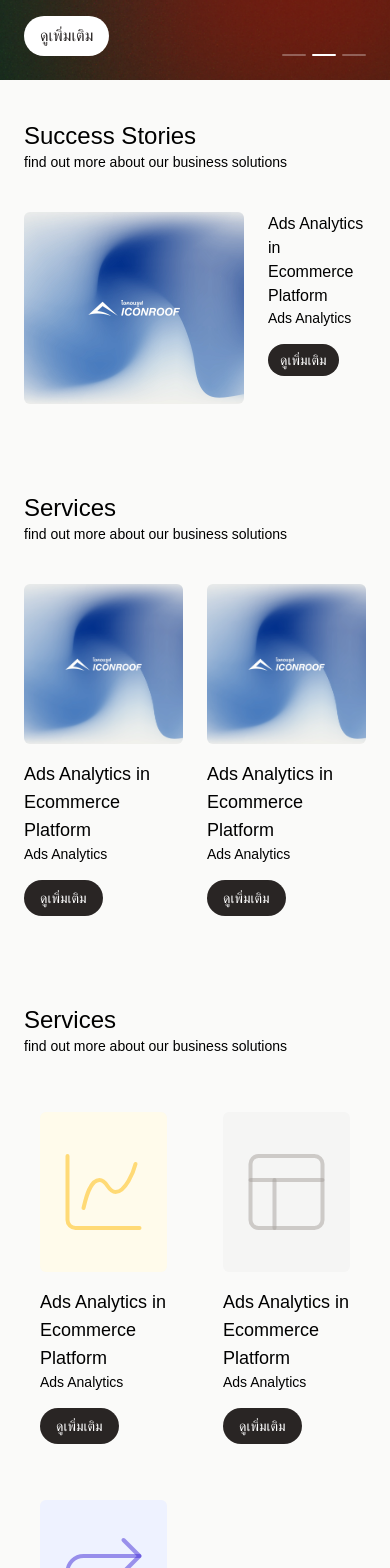
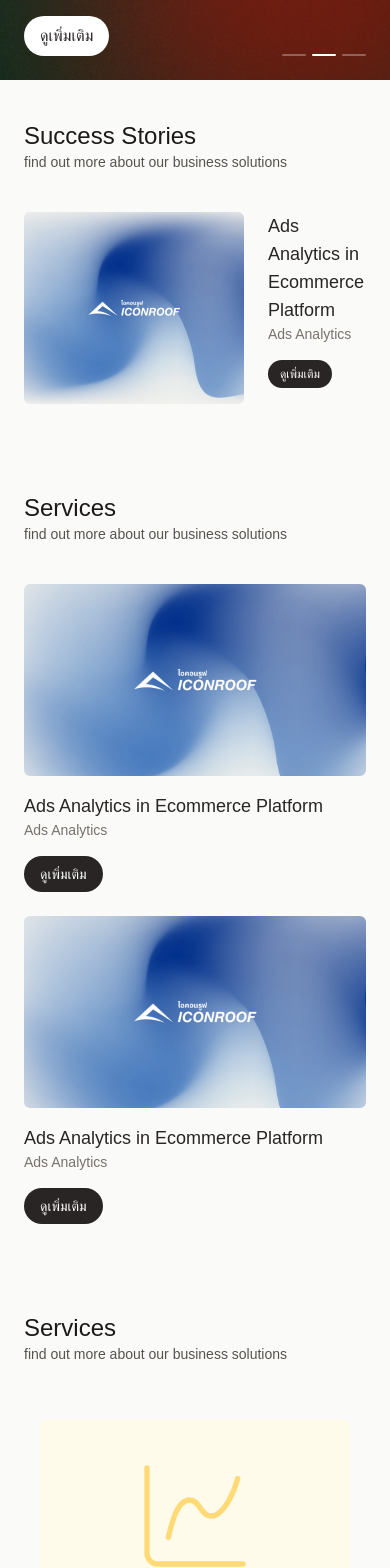
Before and after one commit to dhanavadh/rinkai, a SvelteKit app: page / in a window 390 px wide. Shown: the part 420-1988 px from the top of the page. Built offline with nearby package versions, Linux system fonts and the light colour scheme; a web font is replaced by a local one.

Commit message:
fix: layout/components

```diff
--- a/src/app.css
+++ b/src/app.css
@@ -6,9 +6,114 @@
 	--font-ibm-looped: 'IBM Plex Sans Thai Looped', sans-serif;
 }
 
+/* ========================================
+   DESIGN SYSTEM - Global Styles
+   ======================================== */
+
+/* --- Typography --- */
+
+/* Section Titles */
+.text-section-title {
+	@apply text-2xl font-medium text-stone-900 md:text-4xl;
+}
+
+/* Section Subtitles */
+.text-section-subtitle {
+	@apply text-sm text-stone-600 md:text-base;
+}
+
+/* Card Titles */
+.text-card-title {
+	@apply text-lg font-medium text-stone-800 md:text-xl;
+}
+
+/* Card Description */
+.text-card-desc {
+	@apply text-sm text-stone-500 md:text-base;
+}
+
+/* Body Text */
+.text-body {
+	@apply text-sm text-stone-600 md:text-base;
+}
+
+/* Caption/Small Text */
+.text-caption {
+	@apply text-xs text-stone-500 md:text-sm;
+}
+
+/* --- Buttons --- */
+
+/* Primary Button */
+.btn-primary {
+	@apply inline-flex w-fit items-center justify-center rounded-full bg-stone-800 px-4 py-2 text-sm font-medium text-white transition-colors hover:bg-stone-700 md:px-6 md:py-3 md:text-base;
+}
+
+/* Secondary Button */
+.btn-secondary {
+	@apply inline-flex w-fit items-center justify-center rounded-full border border-stone-300 bg-white px-4 py-2 text-sm font-medium text-stone-800 transition-colors hover:bg-stone-50 md:px-6 md:py-3 md:text-base;
+}
+
+/* Small Button */
+.btn-sm {
+	@apply inline-flex w-fit items-center justify-center rounded-full bg-stone-800 px-3 py-1.5 text-xs font-medium text-white transition-colors hover:bg-stone-700 md:px-4 md:py-2 md:text-sm;
+}
+
+/* --- Links --- */
+
+/* Text Link */
+.link {
+	@apply text-sm font-medium text-stone-600 transition-colors hover:text-stone-900 md:text-base;
+}
+
+/* Link with underline */
 .link-underline {
 	@apply underline-offset-4 hover:underline;
 }
+
+/* Link with arrow */
+.link-arrow {
+	@apply inline-flex items-center gap-1 text-sm font-medium text-stone-600 transition-colors hover:text-stone-900 md:text-base;
+}
+
+/* --- Cards --- */
+
+/* Card Container */
+.card {
+	@apply rounded-2xl border border-stone-200 bg-white p-4 transition-all hover:border-stone-300 hover:shadow-sm md:p-6;
+}
+
+/* Card Image Container */
+.card-image {
+	@apply mb-4 h-40 w-full overflow-hidden rounded-lg md:h-56;
+}
+
+/* Card Image */
+.card-image img {
+	@apply h-full w-full object-cover;
+}
+
+/* --- Sections --- */
+
+/* Section Spacing */
+.section-gap {
+	@apply py-8 md:py-12;
+}
+
+/* Content Container Heights */
+.h-card-image {
+	@apply h-40 md:h-56;
+}
+
+.h-card-image-lg {
+	@apply h-48 md:h-64;
+}
+
+.h-icon-container {
+	@apply h-32 md:h-48;
+}
+
+/* --- Utilities --- */
 
 @utility no-scrollbar {
 	@apply [scrollbar-width:none] [&::-webkit-scrollbar]:hidden;
--- a/src/lib/components/ui/Slider.svelte
+++ b/src/lib/components/ui/Slider.svelte
@@ -48,12 +48,12 @@
 	<div class="flex flex-col items-center justify-center gap-6">
 		<span class="flex w-full items-start justify-between" id="product">
 			<div>
-				<p class="text-sm text-neutral-600 md:text-base">{sectionSubtitle}</p>
-				<h2 class="mt-1 mb-2 text-2xl leading-tight text-neutral-900 md:text-4xl">
+				<h2 class="text-section-title">
 					{sectionTitle}
 				</h2>
+				<p class="text-section-subtitle mt-1">{sectionSubtitle}</p>
 			</div>
-			<a href="/" class="text-sm text-neutral-500 md:text-base">ดูทั้งหมด</a>
+			<a href="/" class="link">ดูทั้งหมด</a>
 		</span>
 
 		<div class="relative w-full">
@@ -75,13 +75,13 @@
 						<div class="relative mb-4 h-64 w-52 overflow-hidden rounded-sm md:h-96 md:w-76">
 							<img src={item.imageUrl} alt={item.title} class="h-full w-full object-cover" />
 						</div>
-						<p class="text-sm font-semibold text-neutral-700 md:text-base">{item.title}</p>
-						<p class="mb-2 text-xs text-neutral-400 md:text-sm">
+						<p class="text-card-title">{item.title}</p>
+						<p class="text-card-desc mb-2">
 							{item.description}
 						</p>
-						<a href={item.linkUrl} class="text-xs font-medium text-neutral-600 md:text-sm">
+						<a href={item.linkUrl} class="link-arrow">
 							ดูรายละเอียด
-							<ArrowUpRight class="ml-1 inline-block h-4 w-4" />
+							<ArrowUpRight class="h-4 w-4" />
 						</a>
 					</div>
 				{/each}
--- a/src/routes/+page.svelte
+++ b/src/routes/+page.svelte
@@ -97,141 +97,112 @@
 	<div class="mb-12 flex flex-col gap-6">
 		<Section>
 			<div class="col-span-12 mt-4 mb-4">
-				<h1 class="text-2xl md:text-4xl">Success Stories</h1>
-				<p class="text-sm md:text-base">find out more about our business solutions</p>
+				<h1 class="text-section-title">Success Stories</h1>
+				<p class="text-section-subtitle">find out more about our business solutions</p>
 			</div>
 
 			<div class="col-span-8">
 				<img
 					src="/usecase/iconv.webp"
 					alt="Business Solutions"
-					class="h-48 w-full rounded-md object-cover md:h-full"
+					class="h-card-image-lg w-full rounded-md object-cover md:h-full"
 				/>
 			</div>
 
 			<div class="col-span-4 flex flex-col justify-start gap-4">
 				<div>
-					<h2 class="text-base font-medium md:text-2xl">Ads Analytics in Ecommerce Platform</h2>
-					<p class="text-sm md:text-base">Ads Analytics</p>
+					<h2 class="text-card-title">Ads Analytics in Ecommerce Platform</h2>
+					<p class="text-card-desc">Ads Analytics</p>
 				</div>
-				<a
-					href="/"
-					class="flex w-fit items-center rounded-full bg-stone-800 px-3 py-1.5 text-sm font-medium text-white md:px-4 md:py-2 md:text-base"
-				>
-					ดูเพิ่มเติม
-				</a>
+				<a href="/" class="btn-sm">ดูเพิ่มเติม</a>
 			</div>
 		</Section>
 
 		<Section>
 			<div class="col-span-12 mt-4 mb-4">
-				<h1 class="text-2xl md:text-4xl">Services</h1>
-				<p class="text-sm md:text-base">find out more about our business solutions</p>
+				<h1 class="text-section-title">Services</h1>
+				<p class="text-section-subtitle">find out more about our business solutions</p>
 			</div>
 
-			<div class="col-span-6">
+			<div class="col-span-12 md:col-span-6">
 				<img
 					src="/usecase/iconv.webp"
 					alt="Business Solutions"
-					class="mb-4 h-40 w-full rounded-md object-cover md:h-64"
+					class="mb-4 h-card-image-lg w-full rounded-md object-cover"
 				/>
 				<div class="flex flex-col gap-4">
 					<div>
-						<h2 class="text-lg font-medium md:text-2xl">Ads Analytics in Ecommerce Platform</h2>
-						<p class="text-sm md:text-base">Ads Analytics</p>
+						<h2 class="text-card-title">Ads Analytics in Ecommerce Platform</h2>
+						<p class="text-card-desc">Ads Analytics</p>
 					</div>
-					<a
-						href="/"
-						class="flex w-fit items-center rounded-full bg-stone-800 px-4 py-2 text-sm font-medium text-white md:text-base"
-					>
-						ดูเพิ่มเติม
-					</a>
+					<a href="/" class="btn-primary">ดูเพิ่มเติม</a>
 				</div>
 			</div>
 
-			<div class="col-span-6">
+			<div class="col-span-12 md:col-span-6">
 				<img
 					src="/usecase/iconv.webp"
 					alt="Business Solutions"
-					class="mb-4 h-40 w-full rounded-md object-cover md:h-64"
+					class="mb-4 h-card-image-lg w-full rounded-md object-cover"
 				/>
 				<div class="flex flex-col gap-4">
 					<div>
-						<h2 class="text-lg font-medium md:text-2xl">Ads Analytics in Ecommerce Platform</h2>
-						<p class="text-sm md:text-base">Ads Analytics</p>
+						<h2 class="text-card-title">Ads Analytics in Ecommerce Platform</h2>
+						<p class="text-card-desc">Ads Analytics</p>
 					</div>
-					<a
-						href="/"
-						class="flex w-fit items-center rounded-full bg-stone-800 px-4 py-2 text-sm font-medium text-white md:text-base"
-					>
-						ดูเพิ่มเติม
-					</a>
+					<a href="/" class="btn-primary">ดูเพิ่มเติม</a>
 				</div>
 			</div>
 		</Section>
+
 		<Section>
 			<div class="col-span-12 mt-4 mb-4">
-				<h1 class="text-2xl md:text-4xl">Services</h1>
-				<p class="text-sm md:text-base">find out more about our business solutions</p>
+				<h1 class="text-section-title">Services</h1>
+				<p class="text-section-subtitle">find out more about our business solutions</p>
 			</div>
 
-			<div class="col-span-6 rounded-md p-4 md:col-span-4">
+			<div class="col-span-12 rounded-md p-4 md:col-span-4">
 				<div
-					class="mb-4 flex h-40 w-full items-center justify-center rounded-md bg-amber-50 md:h-64"
+					class="mb-4 flex h-card-image-lg w-full items-center justify-center rounded-md bg-amber-50"
 				>
-					<ChartSpline class="h-24 w-full text-amber-400/50 md:h-48" strokeWidth={1} />
+					<ChartSpline class="h-icon-container w-full text-amber-400/50" strokeWidth={1} />
 				</div>
 				<div class="flex flex-col gap-4">
 					<div>
-						<h2 class="text-lg font-medium md:text-2xl">Ads Analytics in Ecommerce Platform</h2>
-						<p class="text-sm md:text-base">Ads Analytics</p>
+						<h2 class="text-card-title">Ads Analytics in Ecommerce Platform</h2>
+						<p class="text-card-desc">Ads Analytics</p>
 					</div>
-					<a
-						href="/"
-						class="flex w-fit items-center rounded-full bg-stone-800 px-4 py-2 text-sm font-medium text-white md:text-base"
-					>
-						ดูเพิ่มเติม
-					</a>
+					<a href="/" class="btn-primary">ดูเพิ่มเติม</a>
 				</div>
 			</div>
 
-			<div class="col-span-6 rounded-lg p-4 md:col-span-4">
+			<div class="col-span-12 rounded-lg p-4 md:col-span-4">
 				<div
-					class="mb-4 flex h-40 w-full items-center justify-center rounded-md bg-stone-100 md:h-64"
+					class="mb-4 flex h-card-image-lg w-full items-center justify-center rounded-md bg-stone-100"
 				>
-					<PanelsTopLeftIcon class="h-24 w-full text-stone-400/50 md:h-48" strokeWidth={1} />
+					<PanelsTopLeftIcon class="h-icon-container w-full text-stone-400/50" strokeWidth={1} />
 				</div>
 				<div class="flex flex-col gap-4">
 					<div>
-						<h2 class="text-lg font-medium md:text-2xl">Ads Analytics in Ecommerce Platform</h2>
-						<p class="text-sm md:text-base">Ads Analytics</p>
+						<h2 class="text-card-title">Ads Analytics in Ecommerce Platform</h2>
+						<p class="text-card-desc">Ads Analytics</p>
 					</div>
-					<a
-						href="/"
-						class="flex w-fit items-center rounded-full bg-stone-800 px-4 py-2 text-sm font-medium text-white md:text-base"
-					>
-						ดูเพิ่มเติม
-					</a>
+					<a href="/" class="btn-primary">ดูเพิ่มเติม</a>
 				</div>
 			</div>
 
-			<div class="col-span-6 rounded-md p-4 md:col-span-4">
+			<div class="col-span-12 rounded-md p-4 md:col-span-4">
 				<div
-					class="mb-4 flex h-40 w-full items-center justify-center rounded-md bg-indigo-50 md:h-64"
+					class="mb-4 flex h-card-image-lg w-full items-center justify-center rounded-md bg-indigo-50"
 				>
-					<Repeat class="h-24 w-full text-indigo-700/50 md:h-48" strokeWidth={1} />
+					<Repeat class="h-icon-container w-full text-indigo-700/50" strokeWidth={1} />
 				</div>
 				<div class="flex flex-col gap-4">
 					<div>
-						<h2 class="text-lg font-medium md:text-2xl">Ads Analytics in Ecommerce Platform</h2>
-						<p class="text-sm md:text-base">Ads Analytics</p>
+						<h2 class="text-card-title">Ads Analytics in Ecommerce Platform</h2>
+						<p class="text-card-desc">Ads Analytics</p>
 					</div>
-					<a
-						href="/"
-						class="flex w-fit items-center rounded-full bg-stone-800 px-4 py-2 text-sm font-medium text-white md:text-base"
-					>
-						ดูเพิ่มเติม
-					</a>
+					<a href="/" class="btn-primary">ดูเพิ่มเติม</a>
 				</div>
 			</div>
 		</Section>
@@ -239,8 +210,8 @@
 		<Section>
 			<div class="col-span-12 mt-4 mb-4 rounded-2xl bg-stone-200/50 p-8 py-16 text-center md:p-32">
 				<AnimatedIcon class="mb-12" />
-				<h1 class="mb-2 text-2xl md:text-4xl">เพิ่มประสิทธิภาพให้ธุรกิจของคุณ</h1>
-				<p>find out more about our business solutions</p>
+				<h1 class="text-section-title mb-2">เพิ่มประสิทธิภาพให้ธุรกิจของคุณ</h1>
+				<p class="text-section-subtitle">find out more about our business solutions</p>
 			</div>
 		</Section>
 
```
Also changed, not shown: src/lib/components/ui/PromoBanner.svelte (+7 -13 lines).
